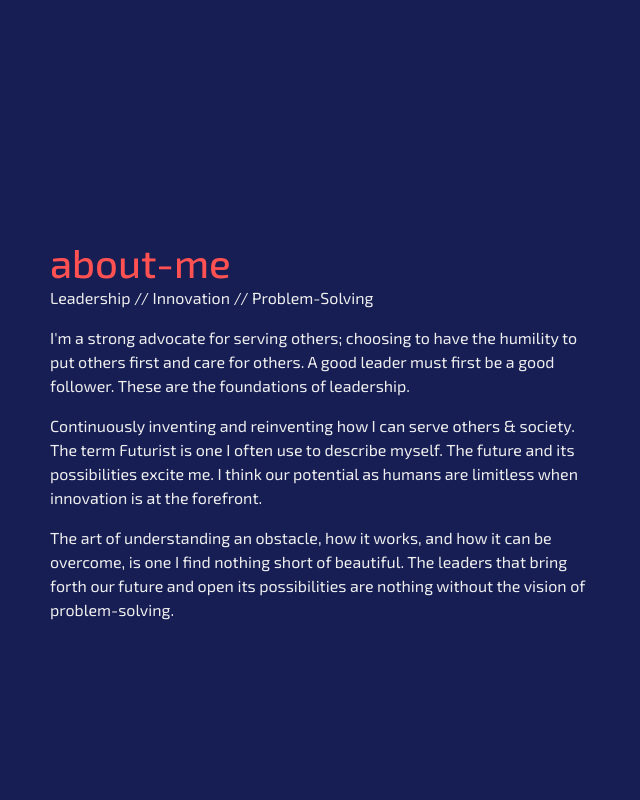
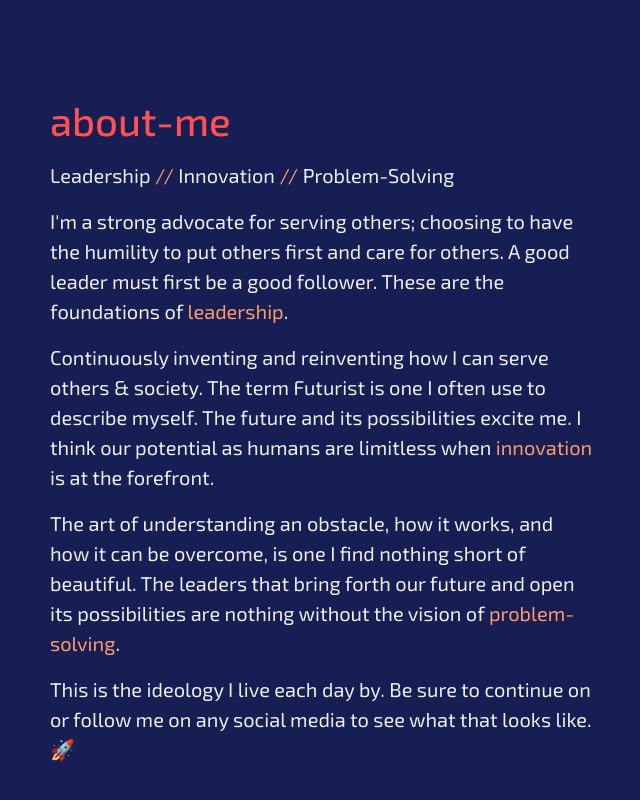
Before and after one commit to dylanfox5/v2-migration, a React (Create React App) app: page / in a window 1280 px wide. Shown: the part 824-1624 px from the top of the page, without its empty margins (32-672 px from the left). Built offline with nearby package versions, Linux system fonts and the light colour scheme.

Commit message:
finish about me copy

```diff
--- a/src/components/about/About.css
+++ b/src/components/about/About.css
@@ -11,4 +11,13 @@
     color: var(--red);
     margin: auto;
     font-weight: 500;
+    margin-bottom: 2vh;
 }
+
+p {
+    font-size: 125%;
+}
+
+span {
+    color: var(--orange);
+}
--- a/src/components/about/About.js
+++ b/src/components/about/About.js
@@ -11,22 +11,26 @@ function About() {
                 <Col sm={12} lg={6}>
                     <h1 className='about-h'>about-me</h1>
                     <p>
-                        Leadership // Innovation // Problem-Solving
+                        Leadership <span>//</span> Innovation <span>//</span> Problem-Solving
                     </p>
                     <p>
                         I'm a strong advocate for serving others; choosing to have
                         the humility to put others first and care for others. A good leader must first be a good follower.
-                        These are the foundations of leadership.
+                        These are the foundations of <span>leadership</span>.
                     </p>
                     <p>
                         Continuously inventing and reinventing how I can serve others & society. The term
                         Futurist is one I often use to describe myself. The future and its possibilities excite me.
-                        I think our potential as humans are limitless when innovation is at the forefront.
+                        I think our potential as humans are limitless when <span>innovation</span> is at the forefront.
                     </p>
                     <p>
                         The art of understanding an obstacle, how it works, and how it can be overcome, is one
                         I find nothing short of beautiful. The leaders that bring forth our future and open its
-                        possibilities are nothing without the vision of problem-solving.
+                        possibilities are nothing without the vision of <span>problem-solving</span>.
+                    </p>
+                    <p>
+                        This is the ideology I live each day by. Be sure to continue on or follow me on any social media
+                        to see what that looks like. 🚀
                     </p>
                 </Col>
                 <Col sm={12} lg={6}>
```
